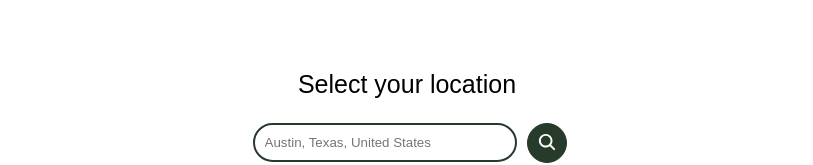
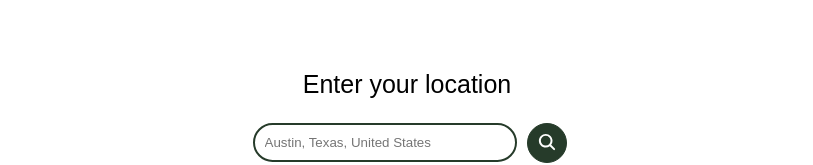
Before and after one commit to 1noahark/Nature-Hunt, a React (Vite) app in the folder nature-hunt/: page / in a window 1280 px wide. Shown: the part 205-370 px from the top of the page, without its empty margins (233-1046 px from the left). Built offline with nearby package versions, Linux system fonts and the light colour scheme; no server answers.

Commit message:
Text change, environment update

```diff
--- a/nature-hunt/src/Components/LocationSelector.jsx
+++ b/nature-hunt/src/Components/LocationSelector.jsx
@@ -16,7 +16,7 @@ function LocationSelector({ onSearch }) {
 
   return (
     <div className="select-location-div">
-      <h3>Select your location</h3>
+      <h3>Enter your location</h3>
 
       <div className="inputcontainer">
         <input
```
Also changed, not shown: 1 other file (tests, documents, lock files or other folders).
